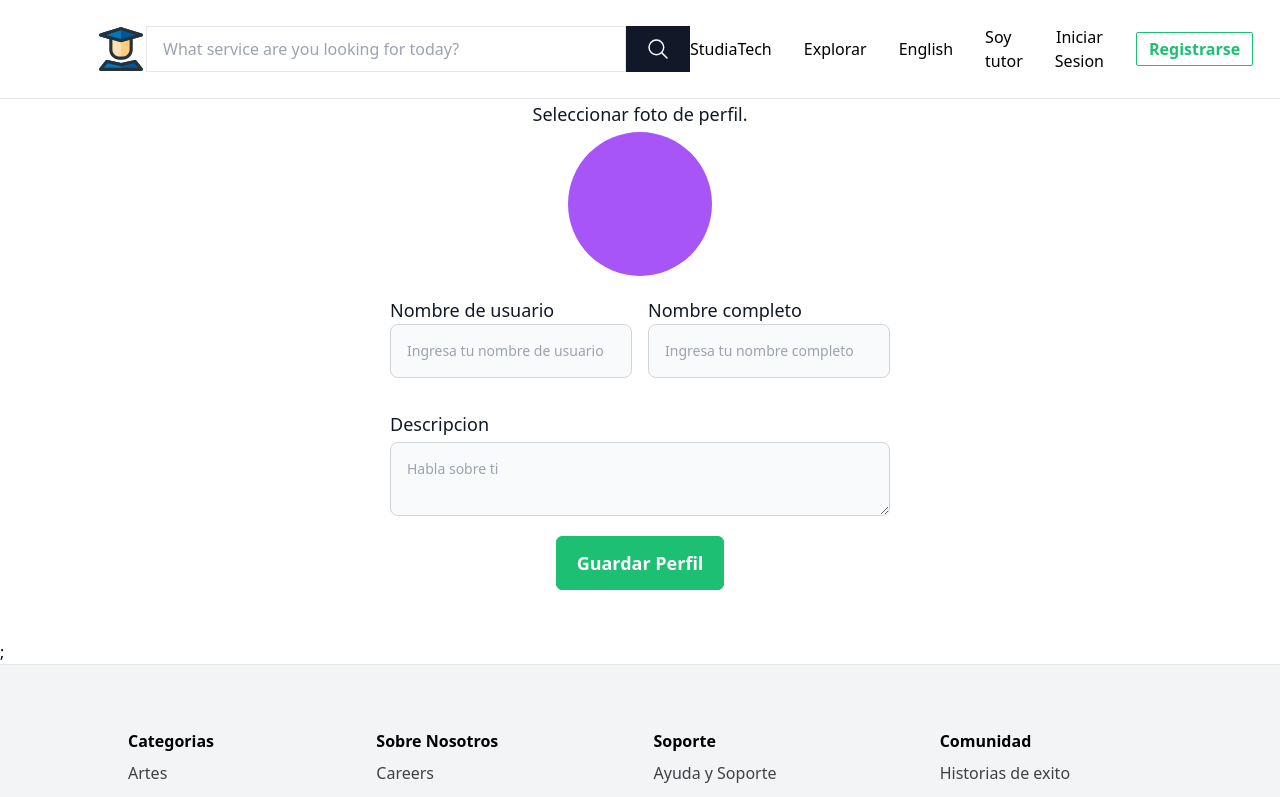
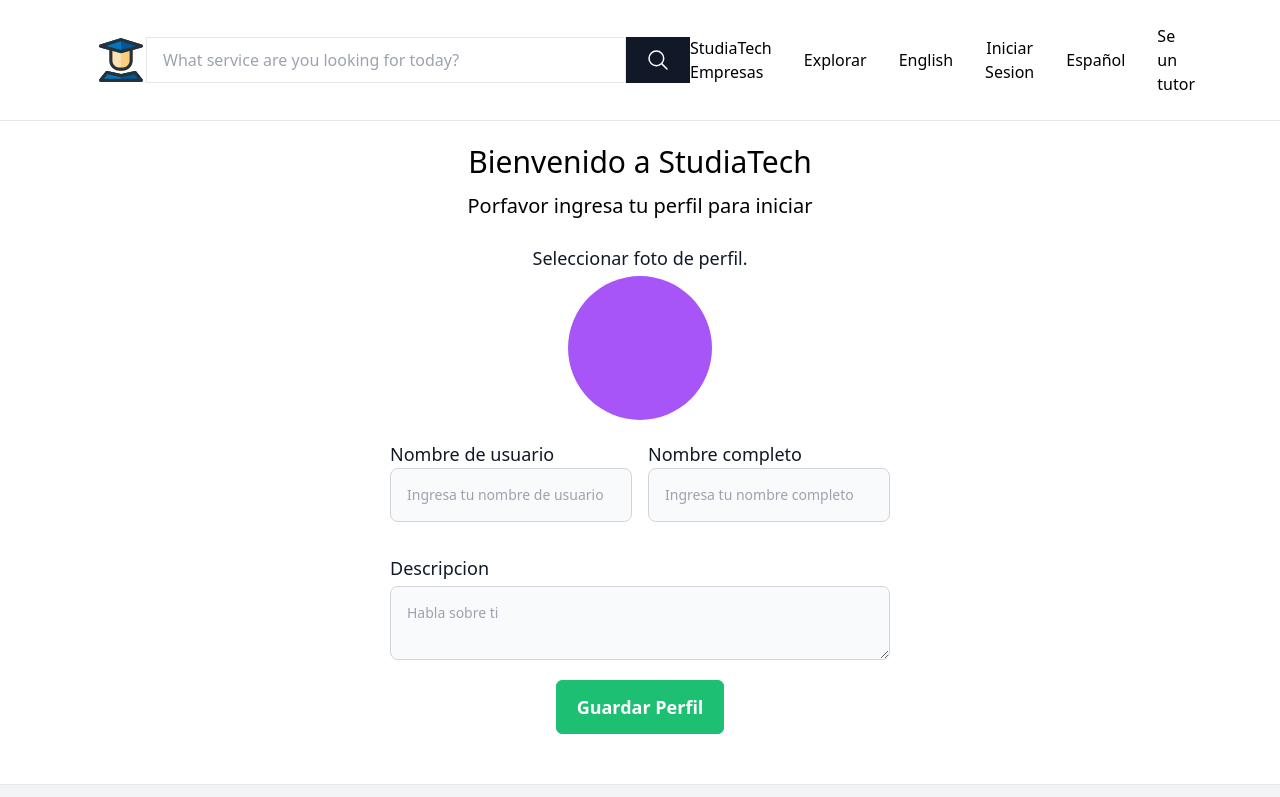
Before and after one commit to Dusk1706/studiatech-app, a Next.js app in the folder studiatech/: page /profile in a window 1280 px wide. Shown: the top 797 px of the page. Built offline with nearby package versions, Linux system fonts and the light colour scheme.

Commit message:
Fixed Auth

```diff
--- a/studiatech/src/components/AuthWrapper.jsx
+++ b/studiatech/src/components/AuthWrapper.jsx
@@ -6,12 +6,21 @@
 import React, { useEffect, useState } from "react";
 import { FcGoogle } from "react-icons/fc";
 import { MdFacebook } from "react-icons/md";
+import { useRouter } from "next/router";
 
 function AuthWrapper({ type }) {
   const [cookies, setCookies] = useCookies();
   const [{ showLoginModal, showSignupModal }, dispatch] = useStateProvider();
+  const router = useRouter();
+
   const [values, setValues] = useState({ email: "", password: "" });
 
+  useEffect(() => {
+    if (cookies.jwt) {
+      dispatch({ type: reducerCases.CLOSE_AUTH_MODAL });
+      router.push("/dashboard");
+    }
+  }, [cookies, dispatch, router]);
 
   const handleChange = (e) => {
     setValues({ ...values, [e.target.name]: e.target.value });
--- a/studiatech/src/components/Navbar.jsx
+++ b/studiatech/src/components/Navbar.jsx
@@ -13,8 +13,8 @@
 function Navbar() {
   const router = useRouter();
   const [cookies] = useCookies();
-  const [isFixed, setIsFixed] = useState(true);
-  const [isLoaded, setIsLoaded] = useState(true);
+  const [isFixed, setIsFixed] = useState(false);
+  const [isLoaded, setIsLoaded] = useState(false);
   const [searchData, setSearchData] = useState("");
   const [{ showLoginModal, showSignupModal, userInfo, isSeller }, dispatch] =
     useStateProvider();
@@ -46,12 +46,12 @@
   };
 
   const links = [
-    { linkName: "StudiaTech", handler: "#", type: "link" },
+    { linkName: "StudiaTech Empresas", handler: "#", type: "link" },
     { linkName: "Explorar", handler: "#", type: "link" },
     { linkName: "English", handler: "#", type: "link" },
-    { linkName: "Soy tutor", handler: "#", type: "link" },
     { linkName: "Iniciar Sesion", handler: handleLogin, type: "button" },
-    { linkName: "Registrarse", handler: handleSignup, type: "button2" },
+    { linkName: "Español", handler: "#", type: "link" },
+    { linkName: "Se un tutor", handler: "#", type: "link" },
   ];
 
   useEffect(() => {
--- a/studiatech/src/pages/_app.jsx
+++ b/studiatech/src/pages/_app.jsx
@@ -1,14 +1,29 @@
+import '@/styles/globals.css'
 import Footer from "@/components/Footer";
 import Navbar from "@/components/Navbar";
+
+import Head from "next/head";
+
+import { useRouter } from "next/router";
+import { useCookies } from 'react-cookie';
+import { useEffect } from 'react';
 import { StateProvider } from "@/context/StateContext";
 import reducer, { initialState } from "@/context/StateReducers";
-import '@/styles/globals.css'
-import Head from "next/head";
-import { useRouter } from "next/router";
-
 
 export default function App({ Component, pageProps }) {
   const router = useRouter();
+  const [cookies] = useCookies();
+  useEffect(() => {
+    if (
+      router.pathname.includes("/seller") ||
+      router.pathname.includes("/buyer")
+    ) {
+      if (!cookies.jwt) {
+        router.push("/");
+      }
+    }
+  }, [cookies, router]);
+
   return (
     <StateProvider initialState={initialState} reducer={reducer}>
       <Head>
@@ -17,12 +32,15 @@
       </Head>
       <div className="relative flex flex-col h-screen justify-between">
         <Navbar />
-        <div className={'mb-auto w-full mx-auto ${router.pathname !== "/" ? "mt-36" : ""}'}
+        <div
+          className={`${
+            router.pathname !== "/" ? "mt-36" : ""
+          } mb-auto w-full mx-auto`}
         >
-          <Component{...pageProps} />;
+          <Component {...pageProps} />
         </div>
         <Footer />
-        </div>
-        </StateProvider>
+      </div>
+    </StateProvider>
   );
 }
```
Also changed, not shown: studiatech/src/pages/profile.jsx (+4 -3 lines), 2 other files (tests, documents, lock files or other folders).
